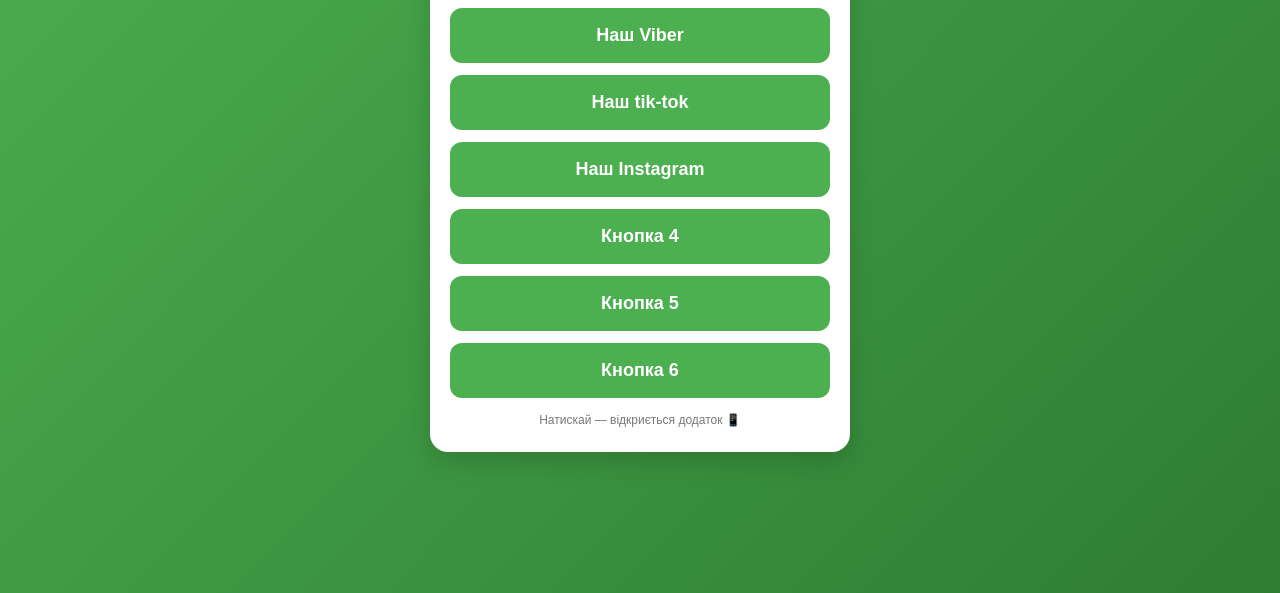
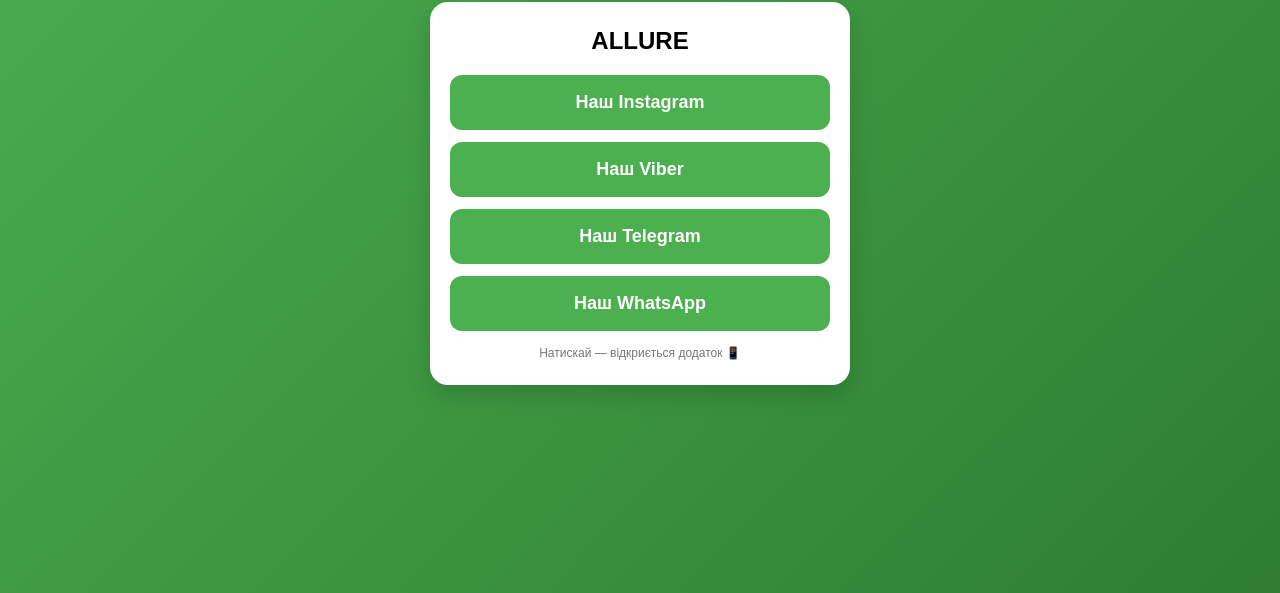
Before and after one commit to ALLUREKHM/links-page, a plain HTML site: page index.html in a window 1280 px wide. Shown: the part 207-800 px from the top of the page. Drawn offline with Linux system fonts and the light colour scheme.

Commit message:
Update index.html

```diff
--- a/index.html
+++ b/index.html
@@ -65,31 +65,25 @@
 <body>
 
 <div class="container">
-    <h1>Мої посилання</h1>
+    <h1>ALLURE</h1>
+
+
+    <a class="button" href="https://www.instagram.com/allure.khm/" target="_blank">
+        Наш Instagram
+    </a>
 
     <a class="button" href="https://invite.viber.com/?g=0979408618" target="_blank">
         Наш Viber
     </a>
 
-    <a class="button" href="https://www.tiktok.com/@allure_t4" target="_blank">
-        Наш tik-tok
+    <a class="button" href="https://t.me/+380979408618#">
+        Наш Telegram
     </a>
 
-    <a class="button" href="https://www.instagram.com/allure.khm/" target="_blank">
-        Наш Instagram
+    <a class="button" href="https://wa.me/380979408618#">
+        Наш WhatsApp
     </a>
 
-    <a class="button" href="#">
-        Кнопка 4
-    </a>
-
-    <a class="button" href="#">
-        Кнопка 5
-    </a>
-
-    <a class="button" href="#">
-        Кнопка 6
-    </a>
 
     <footer>
         Натискай — відкриється додаток 📱
```
